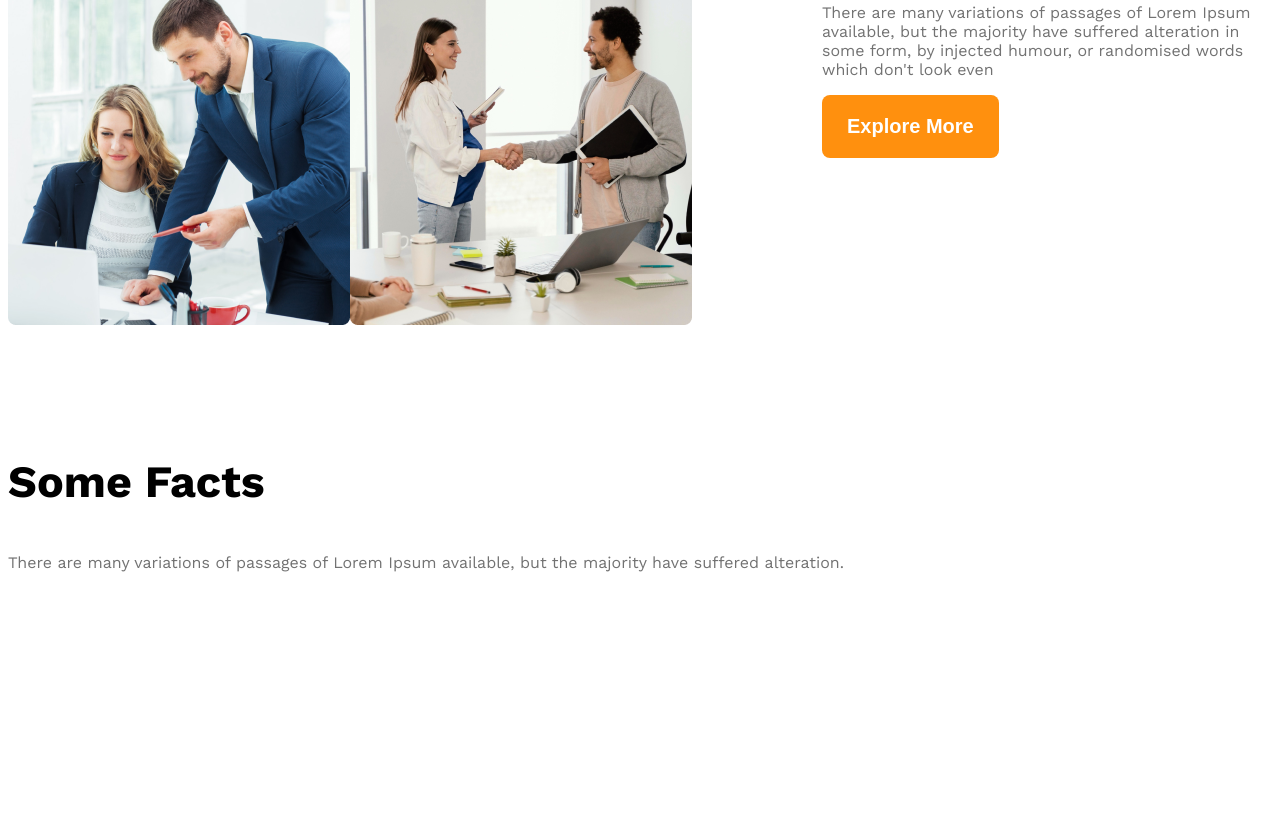
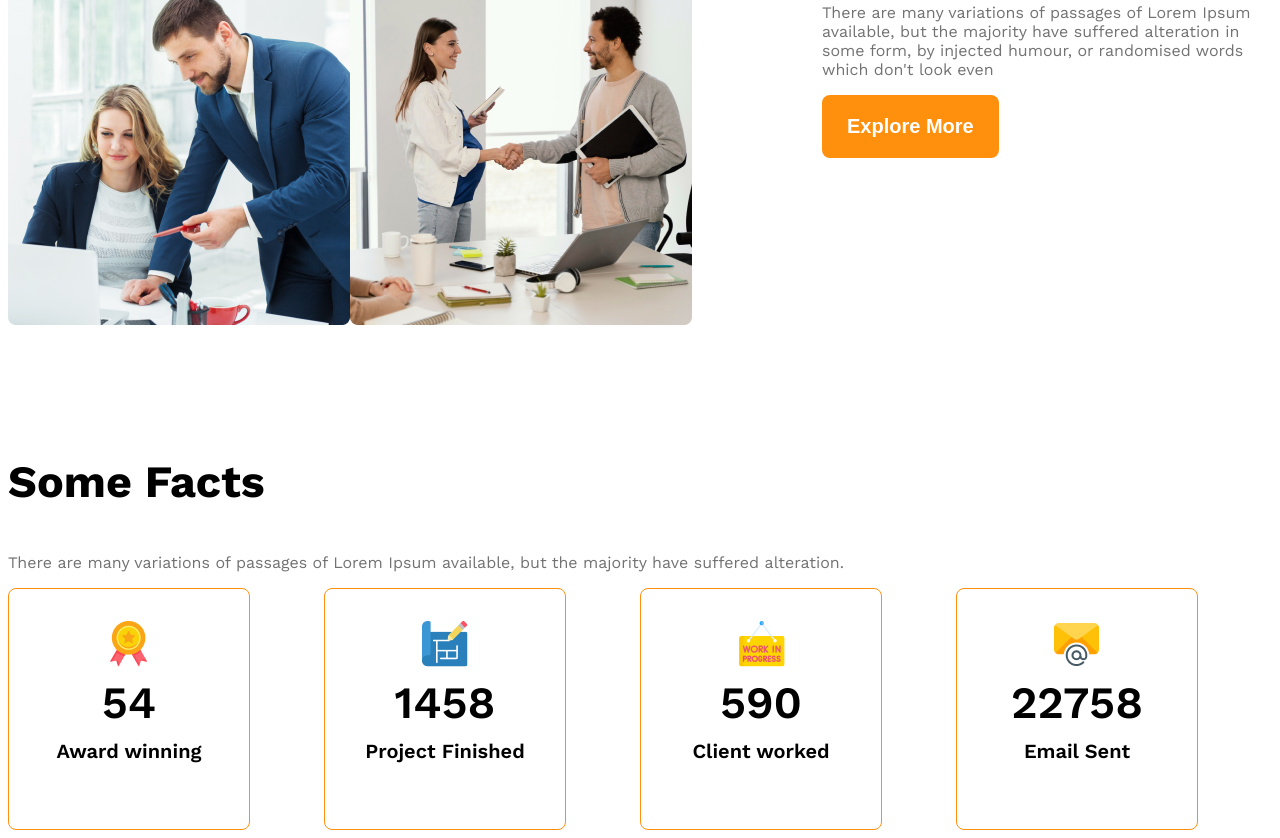
Before and after one commit to mohsyn007/Architects, a plain HTML site: page index.html in a window 1280 px wide. Shown: the part 1673-2511 px from the top of the page. Before the commit the page ends 2426 px from the top, so only its background shows below. Drawn offline with nearby package versions, Linux system fonts and the light colour scheme.

Commit message:
some facts add

```diff
--- a/Styles/Architects.css
+++ b/Styles/Architects.css
@@ -97,6 +97,34 @@ main>section{
 #quick-list{
     font-weight: 500;
 }
+/* some facts related styles */
+.fact-card{
+    border: 1px solid #ff900e;
+    width: 240px;
+    height: 240px;
+    border-radius: 8px;
+    text-align: center;
+    align-items: center;
+    justify-content: center;
+}
+.facts-container{
+    display: grid;
+    grid-template-columns: repeat(4,1fr);
+}
+.fact-number{
+    font-size: 2.8rem;
+    font-weight: 600;
+    margin-top: 5px;
+    margin-bottom: 10px;
+}
+.fact-name{
+    font-size: 1.25rem;
+    font-weight: 600;
+    margin-top: 10px;
+}
+.fact-description{
+    max-width: 540;
+}
 
 /* Responsive media query for other device */
 @media screen and (max-width: 576px) {
--- a/index.html
+++ b/index.html
@@ -42,53 +42,66 @@
       <!-- Team section start -->
       <section class="teams display-flex">
         <div class="team-image-container">
-                <img src="images/team1.png" alt="">
-                <img src="images/team2.png" alt="">
-                <img src="images/team3.png" alt="">
-                <img src="images/team4.png" alt="">
-
+          <img src="images/team1.png" alt="" />
+          <img src="images/team2.png" alt="" />
+          <img src="images/team3.png" alt="" />
+          <img src="images/team4.png" alt="" />
         </div>
         <div class="our-features">
-                <h3 class="section-title"> <span id="quick-list" class="text-light-gray">Quick list</span> <span>of Our </span> <span class="text-primary">Features</span></h3>
-                <p class="feature-description text-light-gray">There are many variations of passages of Lorem Ipsum available, but the majority have suffered alteration in some form, by injected humour, or randomised words which don't look even</p>
+          <h3 class="section-title">
+            <span id="quick-list" class="text-light-gray">Quick list</span>
+            <span>of Our </span> <span class="text-primary">Features</span>
+          </h3>
+          <p class="feature-description text-light-gray">
+            There are many variations of passages of Lorem Ipsum available, but
+            the majority have suffered alteration in some form, by injected
+            humour, or randomised words which don't look even
+          </p>
           <button class="btn-primary">Explore More</button>
         </div>
       </section>
       <!-- Team section end  -->
       <!-- Features you  will enjoys -->
-          <section>
-
-          </section>
+      <section></section>
       <!-- Some facts -->
       <section class="some-facts">
         <h3 class="section-title">Some Facts</h3>
-            <p class="text-light-gray">There are many variations of passages of Lorem Ipsum available, but the majority have suffered alteration.</p>
+        <p class="text-light-gray fact-description">
+          There are many variations of passages of Lorem Ipsum available, but
+          the majority have suffered alteration.
+        </p>
         <div class="facts-container">
           <!-- .fact*4>img.fact-icon+h4.fact-number+h5.fact-name -->
-                 <div class="fact">
-                    <img src="" alt="" class="fact-icon">
-                    <h4 class="fact-number"></h4>
-                    <h5 class="fact-name"></h5>
-                 </div>
-                 <div class="fact">
-                    <img src="" alt="" class="fact-icon">
-                    <h4 class="fact-number"></h4>
-                    <h5 class="fact-name"></h5>
-                 </div>
-                 <div class="fact">
-                    <img src="" alt="" class="fact-icon">
-                    <h4 class="fact-number"></h4>
-                    <h5 class="fact-name"></h5>
-                 </div>
-                 <div class="fact">
-                    <img src="" alt="" class="fact-icon">
-                    <h4 class="fact-number"></h4>
-                    <h5 class="fact-name"></h5>
+          <div class="fact-card display-flex">
+            <div>
+              <img src="images/icons/ribon.png" alt="" class="fact-icon" />
+              <h4 class="fact-number">54</h4>
+              <h5 class="fact-name">Award winning</h5>
             </div>
           </div>
-
+          <div class="fact-card display-flex">
+            <div>
+              <img src="images/icons/projects.png" alt="" class="fact-icon" />
+              <h4 class="fact-number">1458</h4>
+              <h5 class="fact-name">Project Finished</h5>
+            </div>
+          </div>
+          <div class="fact-card display-flex">
+            <div>
+              <img src="images/icons/customers.png" alt="" class="fact-icon" />
+              <h4 class="fact-number">590</h4>
+              <h5 class="fact-name">Client worked</h5>
+            </div>
+          </div>
+          <div class="fact-card display-flex">
+            <div>
+              <img src="images/icons/email.png" alt="" class="fact-icon" />
+              <h4 class="fact-number">22758</h4>
+              <h5 class="fact-name">Email Sent</h5>
+            </div>
+          </div>
+        </div>
       </section>
-
     </main>
     <footer></footer>
   </body>
```
Lines whose indentation alone changed are shown as unchanged.
